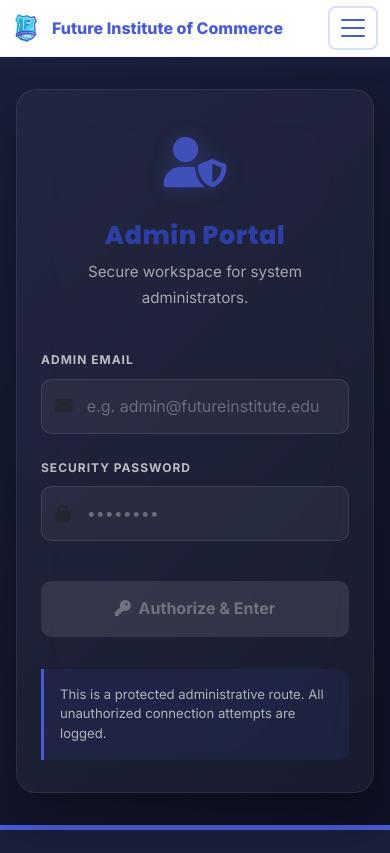
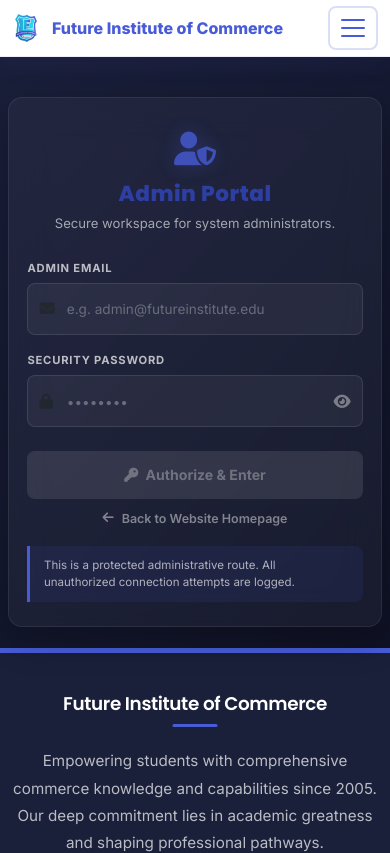
Before and after one commit to keshavladha/Education-Institution-site, an Angular app: page /admin-login in a window 390 px wide. Shown: the top 853 px of the page. Built offline with nearby package versions, Linux system fonts and the light colour scheme.

Commit message:
Optimize site layouts and admin-login page for mobile viewports

```diff
--- a/src/app/components/admin-login/admin-login.css
+++ b/src/app/components/admin-login/admin-login.css
@@ -82,9 +82,24 @@ h2 {
   color: rgba(255, 255, 255, 0.4);
 }
 
+.input-icon-wrapper .toggle-password {
+  position: absolute;
+  right: 14px;
+  left: auto;
+  cursor: pointer;
+  color: rgba(255, 255, 255, 0.4);
+  transition: color 0.2s ease, transform 0.2s ease;
+  z-index: 5;
+}
+
+.input-icon-wrapper .toggle-password:hover {
+  color: #485CD7;
+  transform: scale(1.15);
+}
+
 .input-icon-wrapper input {
   width: 100%;
-  padding: 0.8rem 1rem 0.8rem 2.8rem;
+  padding: 0.8rem 2.8rem;
   background: rgba(255, 255, 255, 0.05);
   border: 1.5px solid rgba(255, 255, 255, 0.1);
   border-radius: 10px;
@@ -156,11 +171,182 @@ h2 {
   animation: pulse 2s infinite ease-in-out;
 }
 
-@media (max-width: 576px) {
+.back-home-link {
+  margin-top: 0.5rem;
+  margin-bottom: 1.5rem;
+}
+
+.back-link {
+  color: rgba(255, 255, 255, 0.45);
+  font-size: 0.85rem;
+  font-weight: 600;
+  text-decoration: none;
+  transition: all 0.25s ease;
+  display: inline-flex;
+  align-items: center;
+  gap: 0.25rem;
+}
+
+.back-link i {
+  font-size: 0.8rem;
+  transition: transform 0.2s ease;
+}
+
+.back-link:hover {
+  color: #485CD7;
+}
+
+.back-link:hover i {
+  transform: translateX(-3px);
+}
+
+/* ── Tablets (≤768px) ── */
+@media (max-width: 768px) {
+  .auth-container {
+    padding: 1.5rem 0.75rem;
+    min-height: 75vh;
+  }
   .glass-card {
-    padding: 2rem 1.5rem;
+    padding: 2.25rem 1.75rem;
+    border-radius: 16px;
+    max-width: 420px;
+  }
+  .brand-shield {
+    font-size: 2.5rem;
   }
   h2 {
-    font-size: 1.6rem;
+    font-size: 1.65rem;
+  }
+  .subtitle {
+    font-size: 0.88rem;
+    margin-bottom: 2rem;
+  }
+  .form-group {
+    margin-bottom: 1.25rem;
+  }
+  .input-icon-wrapper input {
+    padding: 0.75rem 2.5rem;
+    font-size: 0.95rem;
+  }
+  .submit-btn {
+    padding: 0.8rem;
+    font-size: 0.95rem;
+    margin-top: 0.75rem;
+  }
+  .info-box {
+    margin-top: 1.5rem;
+    padding: 0.85rem;
+  }
+  .info-box p {
+    font-size: 0.78rem;
   }
 }
+
+/* ── Phones (≤576px) ── */
+@media (max-width: 576px) {
+  .auth-container {
+    padding: 1rem 0.5rem;
+    min-height: 70vh;
+    align-items: flex-start;
+    padding-top: 2.5rem;
+  }
+  .glass-card {
+    padding: 1.5rem 1.15rem;
+    border-radius: 14px;
+    max-width: 100%;
+    box-shadow: 0 12px 35px rgba(0, 0, 0, 0.25);
+  }
+  .brand-shield {
+    font-size: 2rem;
+    margin-bottom: 0.25rem !important;
+  }
+  h2 {
+    font-size: 1.35rem;
+    margin-bottom: 0.35rem;
+  }
+  .subtitle {
+    font-size: 0.82rem;
+    margin-bottom: 1.5rem;
+  }
+  .error-banner {
+    padding: 0.6rem 0.75rem;
+    font-size: 0.82rem;
+    margin-bottom: 1rem;
+    border-radius: 8px;
+  }
+  .form-group {
+    margin-bottom: 1rem;
+  }
+  .form-group label {
+    font-size: 0.7rem;
+    letter-spacing: 0.8px;
+    margin-bottom: 0.35rem;
+  }
+  .input-icon-wrapper i {
+    left: 12px;
+    font-size: 0.95rem;
+  }
+  .input-icon-wrapper .toggle-password {
+    right: 12px;
+    font-size: 0.95rem;
+  }
+  .input-icon-wrapper input {
+    padding: 0.7rem 2.4rem;
+    font-size: 16px; /* prevents iOS zoom on focus */
+    border-radius: 8px;
+    border-width: 1px;
+  }
+  .input-icon-wrapper input::placeholder {
+    font-size: 0.85rem;
+  }
+  .submit-btn {
+    padding: 0.75rem;
+    font-size: 0.88rem;
+    border-radius: 8px;
+    margin-top: 0.5rem;
+  }
+  .back-home-link {
+    margin-top: 0.25rem !important;
+    margin-bottom: 1rem;
+  }
+  .back-link {
+    font-size: 0.78rem;
+  }
+  .info-box {
+    margin-top: 1rem;
+    padding: 0.7rem 0.85rem;
+    border-radius: 0 8px 8px 0;
+  }
+  .info-box p {
+    font-size: 0.72rem;
+    line-height: 1.45;
+  }
+}
+
+/* ── Very small phones (≤380px) ── */
+@media (max-width: 380px) {
+  .auth-container {
+    padding: 0.75rem 0.35rem;
+    padding-top: 1.5rem;
+  }
+  .glass-card {
+    padding: 1.25rem 1rem;
+  }
+  .brand-shield {
+    font-size: 1.75rem;
+  }
+  h2 {
+    font-size: 1.2rem;
+  }
+  .subtitle {
+    font-size: 0.78rem;
+    margin-bottom: 1.25rem;
+  }
+  .input-icon-wrapper input {
+    padding: 0.65rem 2.2rem;
+  }
+  .submit-btn {
+    padding: 0.65rem;
+    font-size: 0.82rem;
+  }
+}
--- a/src/app/components/admin-login/admin-login.html
+++ b/src/app/components/admin-login/admin-login.html
@@ -23,7 +23,8 @@
         <label for="admin_password">Security Password</label>
         <div class="input-icon-wrapper">
           <i class="fa-solid fa-lock text-muted"></i>
-          <input type="password" id="admin_password" formControlName="password" placeholder="••••••••" />
+          <input [type]="showPassword ? 'text' : 'password'" id="admin_password" formControlName="password" placeholder="••••••••" />
+          <i class="fa-solid toggle-password" [class.fa-eye]="!showPassword" [class.fa-eye-slash]="showPassword" (click)="togglePasswordVisibility()"></i>
         </div>
       </div>
 
@@ -33,6 +34,12 @@
       </button>
     </form>
 
+    <div class="back-home-link text-center mt-4">
+      <a routerLink="/" class="back-link">
+        <i class="fa-solid fa-arrow-left me-1"></i> Back to Website Homepage
+      </a>
+    </div>
+
     <div class="info-box">
       <p>This is a protected administrative route. All unauthorized connection attempts are logged.</p>
     </div>
--- a/src/app/components/admin-login/admin-login.ts
+++ b/src/app/components/admin-login/admin-login.ts
@@ -25,6 +25,11 @@ export class AdminLogin {
 
   errorMessage: string = '';
   isLoading: boolean = false;
+  showPassword: boolean = false;
+
+  togglePasswordVisibility() {
+    this.showPassword = !this.showPassword;
+  }
 
   async onSubmit() {
     if (this.loginForm.invalid) return;
--- a/src/app/components/dashboard/dashboard.css
+++ b/src/app/components/dashboard/dashboard.css
@@ -574,6 +574,10 @@
   .profile-card {
     border-radius: 14px;
   }
+  .profile-body {
+    padding: 1.25rem 1rem;
+    gap: 1rem;
+  }
   .profile-header {
     padding: 1.25rem 0.75rem;
   }
--- a/src/app/components/dashboard/dashboard.html
+++ b/src/app/components/dashboard/dashboard.html
@@ -246,12 +246,12 @@
             </thead>
             <tbody>
               <tr *ngFor="let p of payments; let i = index">
-                <td class="row-num">{{ i + 1 }}</td>
-                <td>{{ p.created_at | date:'dd MMM yyyy' }}</td>
-                <td class="fw-bold">{{ p.course }}</td>
-                <td>{{ p.class }}</td>
-                <td class="amount-cell">₹{{ p.amount | number }}</td>
-                <td>
+                <td class="row-num" data-label="S.No">{{ i + 1 }}</td>
+                <td data-label="Date">{{ p.created_at | date:'dd MMM yyyy' }}</td>
+                <td class="fw-bold" data-label="Course">{{ p.course }}</td>
+                <td data-label="Class">{{ p.class }}</td>
+                <td class="amount-cell" data-label="Amount">₹{{ p.amount | number }}</td>
+                <td data-label="Status">
                   <span class="status-badge complete">
                     <i class="fa-solid fa-check me-1"></i>Completed
                   </span>
--- a/src/app/components/home/home.css
+++ b/src/app/components/home/home.css
@@ -2,3 +2,48 @@
 .carousel-item {
   height: 85vh;
 }
+
+/* Institute Stats Section */
+.institute-stats-section {
+  padding: 3rem 0;
+}
+
+.stat-number-value {
+  font-size: 2.5rem;
+  font-weight: 800;
+}
+
+.stat-label-text {
+  font-size: 0.95rem;
+}
+
+/* ── Mobile Responsive ── */
+@media (max-width: 768px) {
+  .carousel-item {
+    height: 55vh;
+  }
+  .institute-stats-section {
+    padding: 2rem 0;
+  }
+  .stat-number-value {
+    font-size: 1.75rem;
+  }
+  .stat-label-text {
+    font-size: 0.82rem;
+  }
+}
+
+@media (max-width: 576px) {
+  .carousel-item {
+    height: 45vh;
+  }
+  .institute-stats-section {
+    padding: 1.5rem 0;
+  }
+  .stat-number-value {
+    font-size: 1.5rem;
+  }
+  .stat-label-text {
+    font-size: 0.78rem;
+  }
+}
--- a/src/app/components/payment/payment.css
+++ b/src/app/components/payment/payment.css
@@ -124,3 +124,58 @@
     display: none !important;
   }
 }
+
+/* ── Mobile Responsive ── */
+@media (max-width: 768px) {
+  .card-glass-header {
+    font-size: 1rem;
+    padding: 1rem;
+    flex-direction: column;
+    gap: 0.5rem;
+    text-align: center;
+  }
+  .card-body {
+    padding: 1.5rem !important;
+  }
+  .payment-summary {
+    font-size: 0.85rem;
+  }
+  .receipt-details {
+    padding: 1rem !important;
+  }
+  .receipt-details .d-flex {
+    font-size: 0.85rem;
+  }
+}
+
+@media (max-width: 576px) {
+  .card-body {
+    padding: 1rem !important;
+  }
+  .card-glass-header {
+    font-size: 0.9rem;
+    padding: 0.85rem;
+  }
+  .card-glass-header .badge {
+    font-size: 0.65rem !important;
+  }
+  .form-label-custom {
+    font-size: 0.85rem;
+  }
+  .form-input-custom {
+    padding: 0.7rem 0.9rem;
+    font-size: 0.9rem;
+  }
+  .input-icon-container .form-input-custom {
+    padding-left: 2.5rem;
+  }
+  .receipt-details {
+    padding: 0.75rem !important;
+  }
+  .d-flex.gap-3.justify-content-center {
+    flex-direction: column;
+  }
+  .d-flex.gap-3.justify-content-center .btn {
+    width: 100%;
+  }
+}
--- a/src/app/components/register/register.css
+++ b/src/app/components/register/register.css
@@ -158,3 +158,33 @@ input:focus {
   color: hsl(28, 95%, 52%);
   text-decoration: underline;
 }
+
+/* ── Responsive ── */
+@media (max-width: 576px) {
+  .auth-container {
+    padding: 1.5rem 0.75rem;
+    min-height: 70vh;
+  }
+  .glass-card {
+    padding: 1.5rem;
+    border-radius: 12px;
+  }
+  h2 {
+    font-size: 1.5rem;
+  }
+  .subtitle {
+    font-size: 0.85rem;
+    margin-bottom: 1.5rem;
+  }
+  .form-group {
+    margin-bottom: 1rem;
+  }
+  input {
+    padding: 0.7rem 0.9rem;
+    font-size: 0.9rem;
+  }
+  .submit-btn {
+    padding: 0.75rem;
+    font-size: 0.9rem;
+  }
+}
--- a/src/app/components/timeline/timeline.css
+++ b/src/app/components/timeline/timeline.css
@@ -51,3 +51,44 @@
 
 .orb-1 { top: 15%; left: 5%; }
 .orb-2 { bottom: 20%; right: 5%; }
+
+/* ── Mobile Responsive ── */
+@media (max-width: 768px) {
+  .hero-section-custom {
+    height: 45vh;
+  }
+  .hero-title-custom {
+    font-size: 2.25rem;
+  }
+  .year-section-custom {
+    padding: 2.5rem 0;
+  }
+  .year-title-custom {
+    font-size: 2.25rem;
+    margin-bottom: 1.5rem;
+  }
+  .glow-orb {
+    width: 200px;
+    height: 200px;
+  }
+}
+
+@media (max-width: 576px) {
+  .hero-section-custom {
+    height: 35vh;
+  }
+  .hero-title-custom {
+    font-size: 1.75rem;
+  }
+  .year-section-custom {
+    padding: 1.5rem 0;
+  }
+  .year-title-custom {
+    font-size: 1.75rem;
+    margin-bottom: 1rem;
+  }
+  .glow-orb {
+    width: 150px;
+    height: 150px;
+  }
+}
--- a/src/styles.css
+++ b/src/styles.css
@@ -809,4 +809,35 @@ i.fa-regular, i.far {
     height: 32px;
     margin-right: 8px;
   }
+  /* Hero buttons stack vertically on phones */
+  .hero-content-custom .btn-accent,
+  .hero-content-custom .btn-outline-custom {
+    display: block;
+    width: 100%;
+    margin-right: 0 !important;
+    margin-bottom: 0.75rem;
+    text-align: center;
+  }
+  /* Home sections: 2-col on phones already via col-6, but course cards need full width */
+  .card-glass .card-body {
+    padding: 1rem;
+  }
+  .card-glass .card-body h4 {
+    font-size: 1rem;
+  }
+  .card-glass .card-body p {
+    font-size: 0.82rem;
+  }
+  /* Course images shorter on phones */
+  .card-glass .card-img-top {
+    height: 140px !important;
+  }
+  /* Faculty images shorter on phones */
+  .card-glass img.card-img-top[alt] {
+    height: 180px !important;
+  }
+  /* Contact form adjustments */
+  .card-glass.p-4 {
+    padding: 1rem !important;
+  }
 }
```
